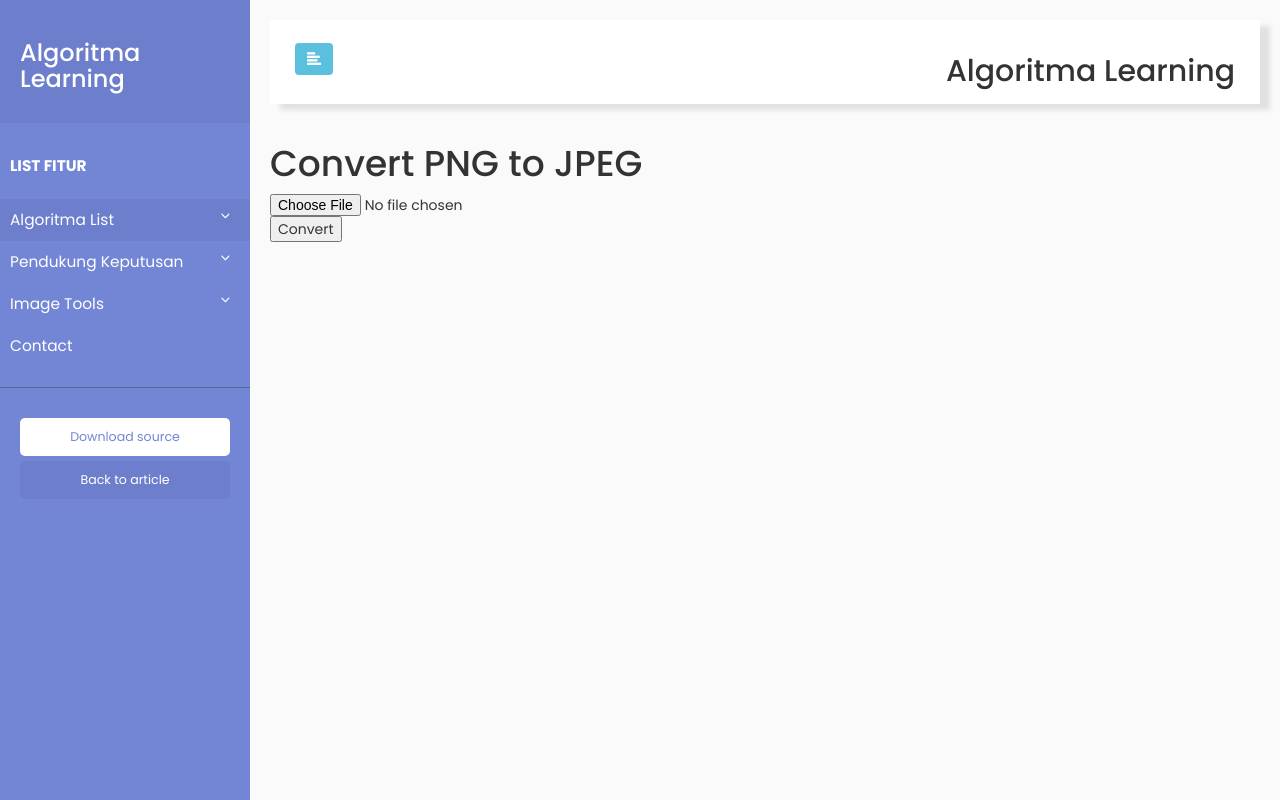
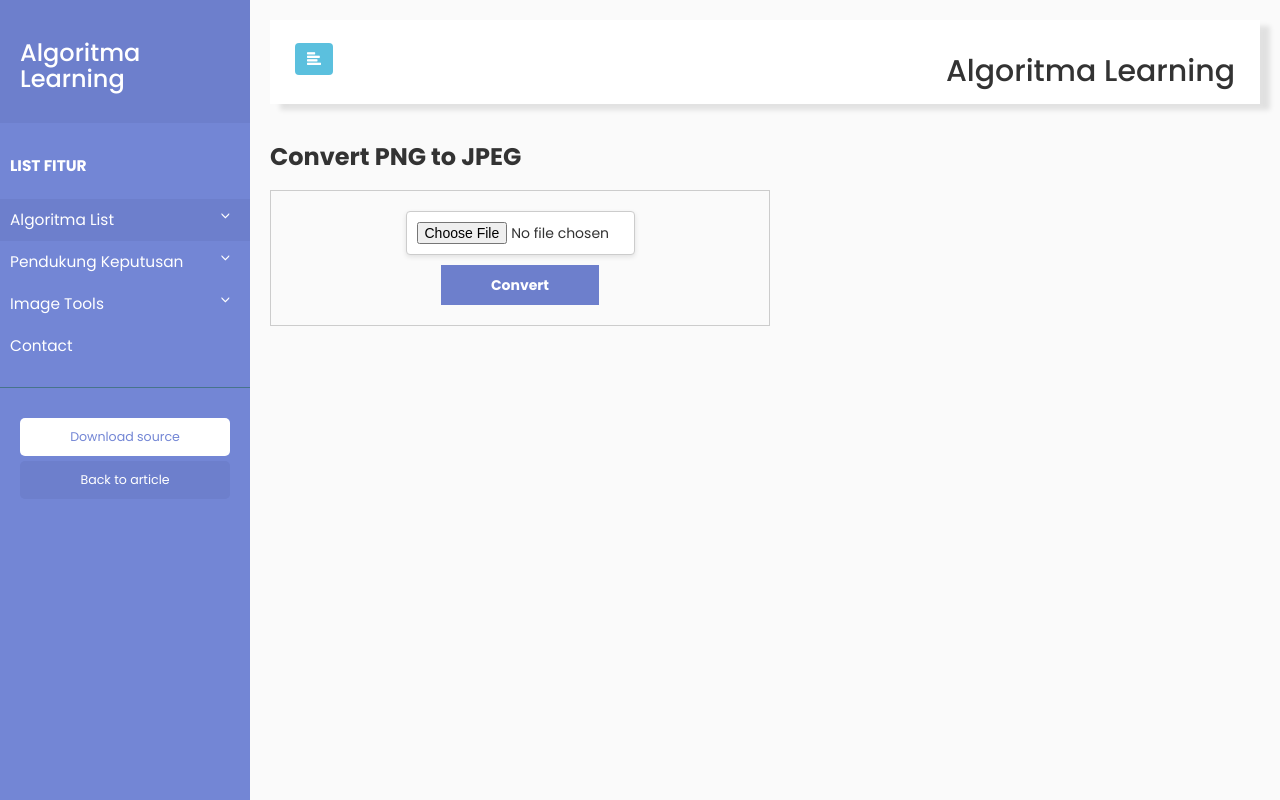
Before and after one commit to lukasvalentino971/Algoritma-Learning, a Flask app: page /png_to_jpg in a window 1280 px wide. Run offline with Flask 3, Linux system fonts and the light colour scheme; some libraries are stand-ins or nearby versions.

Commit message:
fix: png to jpg screen

```diff
--- a/static/style.css
+++ b/static/style.css
@@ -255,3 +255,68 @@ a.article, a.article:hover {
 .top-electre-form {
     width: 100%;
 }
+
+
+/* ---------------------------------------------------
+    PNG TO JPG
+----------------------------------------------------- */
+
+h1 {
+    font-size: 24px;
+    font-weight: bold;
+    margin: 20px 0; /* Add 20px of margin below the heading */
+  }
+
+  form {
+    display: flex;
+    flex-direction: column;
+    align-items: center;
+    width: 500px;
+    margin: 0;
+    border: 1px solid #ccc;
+    padding: 20px;
+  }
+
+input[type="file"] {
+    width: 50%;
+    padding: 10px;
+    border: 1px solid #ccc;
+    outline: none;
+    background-color: #fff;
+    border-radius: 4px;
+    box-shadow: 0 2px 5px rgba(0, 0, 0, 0.1);
+  }
+
+  button {
+    background-color: #6d7fcc;
+    color: #fff;
+    font-weight: bold;
+    padding: 10px 50px;
+    border: none;
+    cursor: pointer;
+    margin-top: 10px;
+  }
+
+  /* Result styles */
+  .result {
+    margin-top: 20px;
+    text-align: center;
+  }
+
+  .result-image {
+    width: 200px;
+    height: 200px;
+    border: 1px solid #ccc;
+    margin-bottom: 10px;
+  }
+
+  .result-message {
+    font-size: 16px;
+    line-height: 1.5;
+  }
+
+  /* Download link styles */
+  .download-link {
+    color: #6d7fcc;
+    font-weight: bold;
+  }
```
